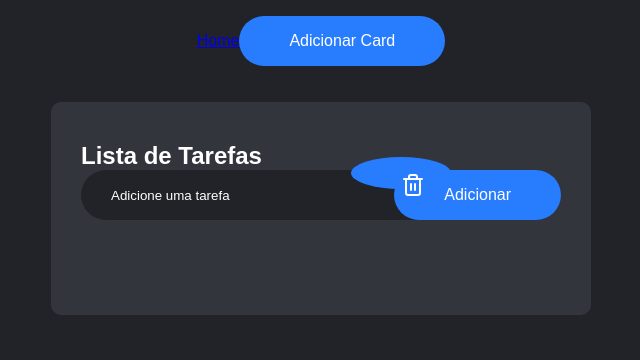
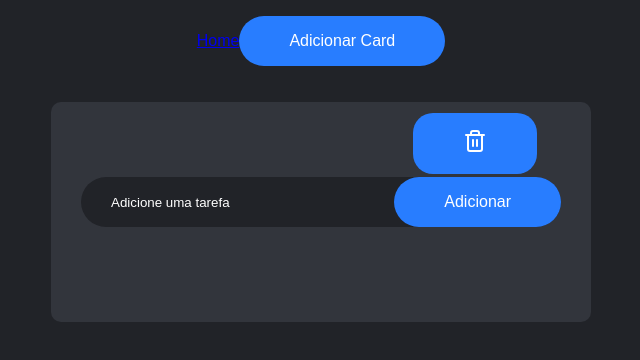
Before and after one commit to LucasPilar/Organization-Flow, a React (Create React App) app: page / in a window 1280 px wide. Both pictures are taken after a click on the button "Adicionar Card". Shown: the top 360 px of the page, without its empty margins (319-959 px from the left). Built offline with nearby package versions, Linux system fonts and the light colour scheme.

Commit message:
Adição de Título de Lista customizavel

```diff
--- a/src/App.js
+++ b/src/App.js
@@ -9,10 +9,18 @@ function App() {
   const AddCard = () => {
     const newCard = {
       id: Date.now(),
+      title: "Nova Lista",
     };
     setCardList((prevCardList) => [...prevCardList, newCard]);
     console.log("Novo Card adicionado!");
   };
+
+  const updateTitle = (cardId, newTitle) =>{
+    setCardList((prevListy) =>
+      prevListy.map((card)=>
+      card.id === cardId ? {...card, title: newTitle} : card),
+    )
+  }
 
   const deleteCard = (idToDelete) => {
     setCardList((prevCardList) =>
@@ -26,7 +34,12 @@ function App() {
       <Navbar onAddCardClick={AddCard} />
       <main className="card-container">
         {cardList.map((card) => (
-          <Card key={card.id} onDelete={() => deleteCard(card.id)} />
+          <Card
+            key={card.id}
+            onDelete={() => deleteCard(card.id)}
+            onUpdateTitle={updateTitle}
+
+            />
         ))}
       </main>
     </div>
--- a/src/components/Card.jsx
+++ b/src/components/Card.jsx
@@ -4,9 +4,12 @@ import Button from "./Button";
 import "./List.css";
 import { Trash2 } from "lucide-react";
 
-function Card({ onDelete }) {
+function Card({ id, initialTitle, onUpdateTitle, onDelete }) {
   const [tasks, setTasks] = useState([]);
   const [inputValue, setInputValue] = useState("");
+
+  const [isEditingTitle, setIsEditingTitle] = useState(false);
+  const [cardTitle, setCardTitle] = useState(initialTitle);
 
   const AdicionaNovaTarefa = () => {
     if (inputValue.trim() === "") {
@@ -23,6 +26,30 @@ function Card({ onDelete }) {
     setTasks([...tasks, newTask]);
     setInputValue("");
   };
+
+  //INICIO TITULO
+
+  const handleTitleClick = () => {
+    setIsEditingTitle(true);
+  };
+
+  const handleTitleChange = (e) => {
+    setCardTitle(e.target.value);
+  };
+
+  const handleTitleBlur = () => {
+    setIsEditingTitle(false);
+    onUpdateTitle(id, cardTitle);
+  };
+
+  const handleTitleKeyDown = (e) => {
+    if (e.key === "Enter") {
+      handleTitleBlur();
+    }
+  };
+
+  //FIM Titulo
+
   const handleToggleTask = (taskId) => {
     setTasks(
       tasks.map((task) =>
@@ -39,7 +66,21 @@ function Card({ onDelete }) {
       <button onClick={onDelete} className="delete-card-button">
         <Trash2 />
       </button>
-      <h2>Lista de Tarefas </h2>
+
+      {setIsEditingTitle ? (
+        <input
+          type="text"
+          value={cardTitle}
+          onChange={handleTitleChange}
+          onBlur={handleTitleBlur}
+          onKeyDown={handleTitleKeyDown}
+          className="title-input"
+          autoFocus
+        />
+      ) : (
+        <h2 onclick={handleTitleClick}>{cardTitle}</h2>
+      )}
+
       <div class="linha">
         <Input value={inputValue} onChange={setInputValue} />
         <Button onClick={AdicionaNovaTarefa} />
--- a/src/components/List.css
+++ b/src/components/List.css
@@ -1,20 +1,3 @@
-/* .container {
-  width: 100%;
-
-
-  background-color: rgb(33, 35, 40);
-  padding: 10px;
-} */
-
-/* .lista-tarefas {
-  width: 50%;
-  max-width: 540px;
-  background: rgb(50, 53, 60);
-  margin: 100px auto 20px;
-  padding: 40px 30px 70px;
-  border-radius: 10px;
-} */
-
 .lista-tarefas h2 {
   color: rgb(255, 255, 255);
   display: flex;
@@ -98,27 +81,29 @@ ul li span:hover {
 
 .card-component h2 {
   color: rgb(255, 255, 255);
-
 }
 
 .delete-card-button {
   position: absolute; /* Posição absoluta em relação ao pai (.card-component) */
-  top: 26%;
-  right: 26%;
-  /* background: #ff5c5c; */
+  top: 5%;
+  right: 10%;
   color: white;
   border: none;
-  border-radius: 50%;
-  width: 30px;
-  height: 30px;
+  border-radius: 20px;
+  /* width: 45px;
+  height: 45px; */
   font-size: 20px;
-  line-height: 30px; /* Centraliza o 'X' verticalmente */
+  /* line-height: 30px;  */
   text-align: center;
   cursor: pointer;
-  font-weight: bold;
-  /* background-image: url(""); */
+  justify-content: center;
+  justify-items: center;
 }
 
 .delete-card-button:hover {
   background: #ff2e2e;
 }
+
+.title-input{
+  background-color: rgb(50, 53, 60);
+}
```
